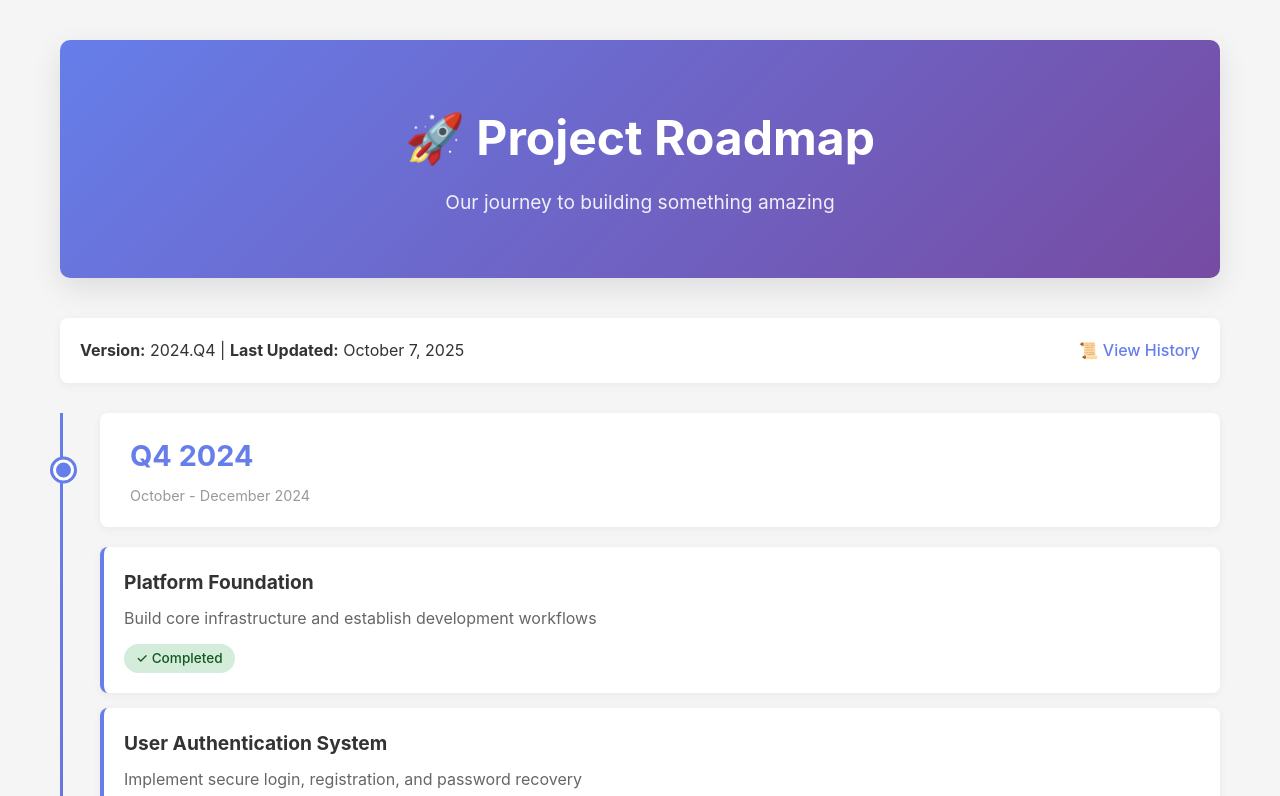
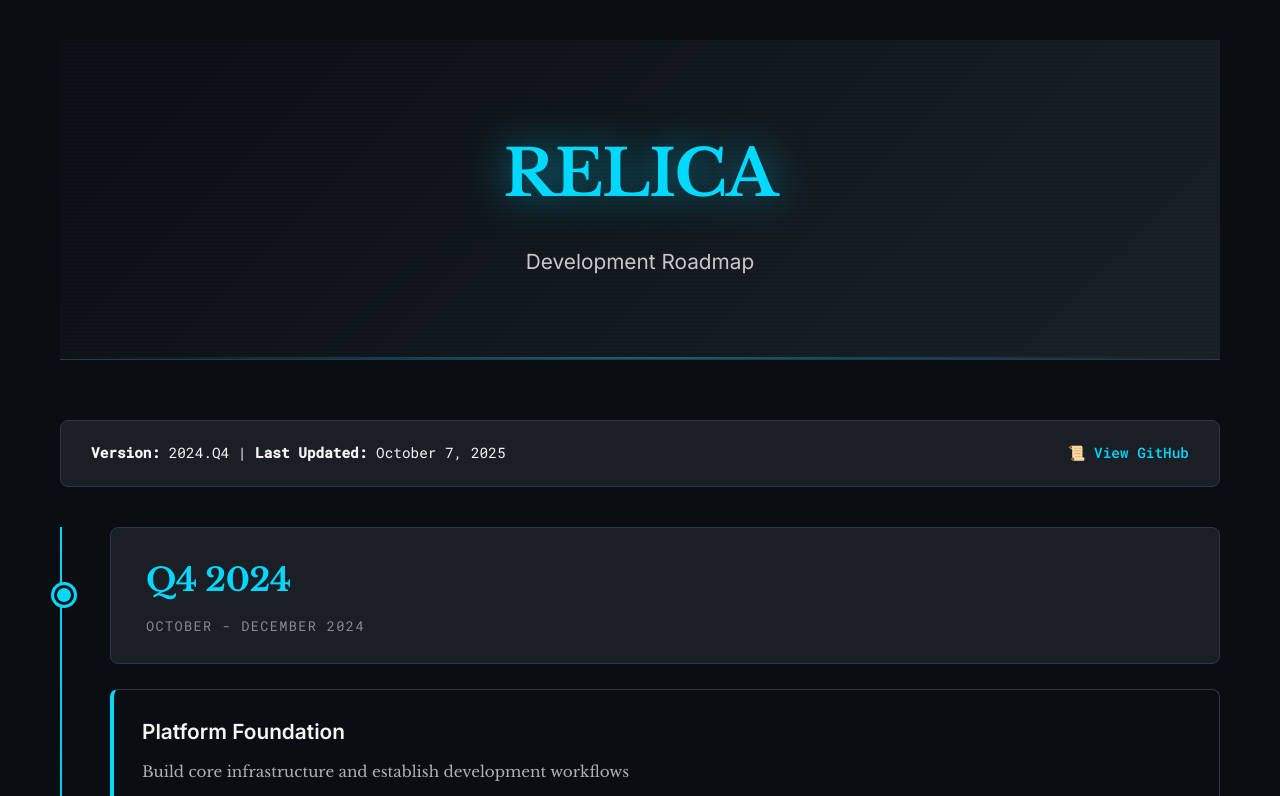
Before and after one commit to corpus-relica/roadmap, a plain HTML site: page index.html in a window 1280 px wide. Shown: the top 796 px of the page. Drawn offline with nearby package versions, Linux system fonts and the light colour scheme.

Commit message:
updating design

```diff
--- a/index.html
+++ b/index.html
@@ -3,7 +3,10 @@
 <head>
     <meta charset="UTF-8">
     <meta name="viewport" content="width=device-width, initial-scale=1.0">
-    <title>Project Roadmap</title>
+    <title>RELICA Roadmap</title>
+    <link rel="preconnect" href="https://fonts.googleapis.com">
+    <link rel="preconnect" href="https://fonts.gstatic.com" crossorigin>
+    <link href="https://fonts.googleapis.com/css2?family=Inter:wght@400;500;600;700&family=Libre+Baskerville:ital,wght@0,400;0,700;1,400&family=Roboto+Mono:wght@400;500&display=swap" rel="stylesheet">
     <style>
         * {
             margin: 0;
@@ -11,11 +14,21 @@
             box-sizing: border-box;
         }
 
+        html {
+            overflow-x: hidden;
+            width: 100%;
+            max-width: 100vw;
+            scroll-behavior: smooth;
+        }
+
         body {
-            font-family: -apple-system, BlinkMacSystemFont, 'Segoe UI', Roboto, Oxygen, Ubuntu, sans-serif;
-            line-height: 1.6;
-            color: #333;
-            background: #f5f5f5;
+            font-family: 'Inter', -apple-system, BlinkMacSystemFont, 'Segoe UI', Roboto, Oxygen, Ubuntu, sans-serif;
+            line-height: 1.7;
+            color: #F5F5F5;
+            background: #0A0E12;
+            overflow-x: hidden;
+            width: 100%;
+            max-width: 100vw;
         }
 
         .container {
@@ -25,49 +38,89 @@
         }
 
         header {
-            background: linear-gradient(135deg, #667eea 0%, #764ba2 100%);
-            color: white;
-            padding: 60px 20px;
+            background: linear-gradient(135deg, #0A0E12 0%, #1A1F26 100%);
+            color: #F5F5F5;
+            padding: 80px 20px;
             text-align: center;
-            margin-bottom: 40px;
-            border-radius: 10px;
-            box-shadow: 0 10px 30px rgba(0,0,0,0.1);
+            margin-bottom: 60px;
+            border-radius: 0;
+            border-bottom: 1px solid #2D3748;
+            position: relative;
+            overflow: hidden;
+        }
+
+        header::before {
+            content: '';
+            position: absolute;
+            inset: 0;
+            background: repeating-linear-gradient(
+                0deg,
+                transparent,
+                transparent 2px,
+                rgba(0, 217, 255, 0.03) 2px,
+                rgba(0, 217, 255, 0.03) 4px
+            );
+            pointer-events: none;
+            opacity: 0.4;
+        }
+
+        header::after {
+            content: '';
+            position: absolute;
+            bottom: 0;
+            left: 0;
+            right: 0;
+            height: 2px;
+            background: linear-gradient(to right, transparent, #00D9FF, transparent);
+            opacity: 0.4;
         }
 
         header h1 {
-            font-size: 3em;
-            margin-bottom: 10px;
+            font-family: 'Libre Baskerville', Georgia, serif;
+            font-size: 4em;
+            margin-bottom: 15px;
+            color: #00D9FF;
+            text-shadow: 0 0 40px rgba(0, 217, 255, 0.6);
+            letter-spacing: -0.02em;
+            position: relative;
+            z-index: 1;
         }
 
         header p {
-            font-size: 1.2em;
-            opacity: 0.9;
+            font-family: 'Inter', sans-serif;
+            font-size: 1.3em;
+            opacity: 0.8;
+            position: relative;
+            z-index: 1;
         }
 
         .version-info {
-            background: white;
-            padding: 20px;
+            background: #1A1F26;
+            padding: 20px 30px;
             border-radius: 8px;
-            margin-bottom: 30px;
-            box-shadow: 0 2px 10px rgba(0,0,0,0.05);
+            margin-bottom: 40px;
+            border: 1px solid #2D3748;
             display: flex;
             justify-content: space-between;
             align-items: center;
+            font-family: 'Roboto Mono', monospace;
+            font-size: 0.9em;
         }
 
         .version-info a {
-            color: #667eea;
+            color: #00D9FF;
             text-decoration: none;
             font-weight: 500;
+            transition: color 0.2s;
         }
 
         .version-info a:hover {
-            text-decoration: underline;
+            color: #FFB800;
         }
 
         .timeline {
             position: relative;
-            padding-left: 40px;
+            padding-left: 50px;
         }
 
         .timeline::before {
@@ -76,114 +129,208 @@
             left: 0;
             top: 0;
             bottom: 0;
-            width: 3px;
-            background: linear-gradient(180deg, #667eea 0%, #764ba2 100%);
+            width: 2px;
+            background: linear-gradient(180deg, #00D9FF 0%, #2D3748 100%);
         }
 
         .quarter {
-            margin-bottom: 50px;
+            margin-bottom: 60px;
         }
 
         .quarter-header {
-            background: white;
-            padding: 20px 30px;
+            background: #1A1F26;
+            padding: 25px 35px;
             border-radius: 8px;
-            margin-bottom: 20px;
-            box-shadow: 0 2px 10px rgba(0,0,0,0.05);
+            margin-bottom: 25px;
+            border: 1px solid #2D3748;
             position: relative;
+            transition: border-color 0.3s;
+        }
+
+        .quarter-header:hover {
+            border-color: #00D9FF;
         }
 
         .quarter-header::before {
             content: '';
             position: absolute;
-            left: -47px;
+            left: -57px;
             top: 50%;
             transform: translateY(-50%);
-            width: 15px;
-            height: 15px;
-            background: #667eea;
-            border: 3px solid white;
+            width: 14px;
+            height: 14px;
+            background: #00D9FF;
+            border: 3px solid #0A0E12;
             border-radius: 50%;
-            box-shadow: 0 0 0 3px #667eea;
+            box-shadow: 0 0 0 3px #00D9FF;
         }
 
         .quarter-header h2 {
-            color: #667eea;
-            font-size: 1.8em;
-            margin-bottom: 5px;
+            color: #00D9FF;
+            font-family: 'Libre Baskerville', Georgia, serif;
+            font-size: 2em;
+            margin-bottom: 8px;
+            letter-spacing: -0.01em;
         }
 
         .quarter-header .date {
-            color: #999;
-            font-size: 0.9em;
+            color: #F5F5F5;
+            opacity: 0.5;
+            font-family: 'Roboto Mono', monospace;
+            font-size: 0.85em;
+            text-transform: uppercase;
+            letter-spacing: 0.1em;
         }
 
         .items {
             display: grid;
-            gap: 15px;
+            gap: 18px;
         }
 
         .item {
-            background: white;
-            padding: 20px;
+            background: #0A0E12;
+            padding: 24px 28px;
             border-radius: 8px;
-            box-shadow: 0 2px 10px rgba(0,0,0,0.05);
-            border-left: 4px solid #667eea;
-            transition: transform 0.2s, box-shadow 0.2s;
+            border: 1px solid #2D3748;
+            border-left: 4px solid #00D9FF;
+            transition: all 0.3s;
+            position: relative;
+            overflow: hidden;
+        }
+
+        .item::before {
+            content: '';
+            position: absolute;
+            top: 0;
+            left: 0;
+            right: 0;
+            height: 1px;
+            background: linear-gradient(to right, transparent, rgba(0, 217, 255, 0.3), transparent);
+            opacity: 0;
+            transition: opacity 0.3s;
         }
 
         .item:hover {
-            transform: translateX(5px);
-            box-shadow: 0 5px 20px rgba(0,0,0,0.1);
+            transform: translateX(8px);
+            border-color: #00D9FF;
+            box-shadow: 0 5px 20px rgba(0, 217, 255, 0.15);
+        }
+
+        .item:hover::before {
+            opacity: 1;
         }
 
         .item h3 {
-            color: #333;
-            margin-bottom: 8px;
-            font-size: 1.2em;
+            color: #F5F5F5;
+            margin-bottom: 10px;
+            font-size: 1.3em;
+            font-family: 'Inter', sans-serif;
+            font-weight: 600;
         }
 
         .item p {
-            color: #666;
-            margin-bottom: 12px;
+            color: #F5F5F5;
+            opacity: 0.7;
+            margin-bottom: 14px;
+            font-family: 'Libre Baskerville', Georgia, serif;
+            font-size: 0.95em;
+            line-height: 1.65;
         }
 
         .status {
             display: inline-block;
-            padding: 4px 12px;
-            border-radius: 20px;
-            font-size: 0.85em;
+            padding: 5px 14px;
+            border-radius: 4px;
+            font-size: 0.8em;
             font-weight: 500;
+            font-family: 'Roboto Mono', monospace;
+            text-transform: uppercase;
+            letter-spacing: 0.05em;
         }
 
         .status.done {
-            background: #d4edda;
-            color: #155724;
+            background: rgba(95, 211, 95, 0.15);
+            color: #5FD35F;
+            border: 1px solid rgba(95, 211, 95, 0.3);
         }
 
         .status.in-progress {
-            background: #fff3cd;
-            color: #856404;
+            background: rgba(255, 184, 0, 0.15);
+            color: #FFB800;
+            border: 1px solid rgba(255, 184, 0, 0.3);
         }
 
         .status.planned {
-            background: #d1ecf1;
-            color: #0c5460;
+            background: rgba(0, 217, 255, 0.15);
+            color: #00D9FF;
+            border: 1px solid rgba(0, 217, 255, 0.3);
         }
 
         footer {
             text-align: center;
-            padding: 40px 20px;
-            color: #999;
+            padding: 60px 20px 40px;
+            color: #F5F5F5;
+            opacity: 0.5;
             font-size: 0.9em;
+            font-family: 'Inter', sans-serif;
+            border-top: 1px solid #2D3748;
+            margin-top: 60px;
+            position: relative;
+        }
+
+        footer::before {
+            content: '';
+            position: absolute;
+            top: 0;
+            left: 0;
+            right: 0;
+            height: 2px;
+            background: linear-gradient(to right, transparent, #00D9FF, transparent);
+            opacity: 0.4;
+        }
+
+        /* Mobile Responsiveness */
+        @media (max-width: 768px) {
+            header h1 {
+                font-size: 2.5em;
+            }
+
+            header p {
+                font-size: 1.1em;
+            }
+
+            .timeline {
+                padding-left: 35px;
+            }
+
+            .quarter-header::before {
+                left: -43px;
+            }
+
+            .version-info {
+                flex-direction: column;
+                gap: 15px;
+                text-align: center;
+            }
+        }
+
+        /* Selection Styling */
+        ::selection {
+            background-color: rgba(0, 217, 255, 0.3);
+            color: #F5F5F5;
+        }
+
+        ::-moz-selection {
+            background-color: rgba(0, 217, 255, 0.3);
+            color: #F5F5F5;
         }
     </style>
 </head>
 <body>
     <div class="container">
         <header>
-            <h1>🚀 Project Roadmap</h1>
-            <p>Our journey to building something amazing</p>
+            <h1>RELICA</h1>
+            <p>Development Roadmap</p>
         </header>
 
         <div class="version-info">
@@ -192,7 +339,7 @@
                 <strong>Last Updated:</strong> October 7, 2025
             </div>
             <div>
-                <a href="https://github.com/your-org/your-repo/commits/main">📜 View History</a>
+                <a href="https://github.com/corpus-relica">📜 View GitHub</a>
             </div>
         </div>
 
@@ -290,7 +437,7 @@
         </div>
 
         <footer>
-            <p>This roadmap is a living document and subject to change based on user feedback and business priorities.</p>
+            <p>This roadmap is a living document and subject to change based on user feedback and development priorities.</p>
         </footer>
     </div>
 </body>
```
